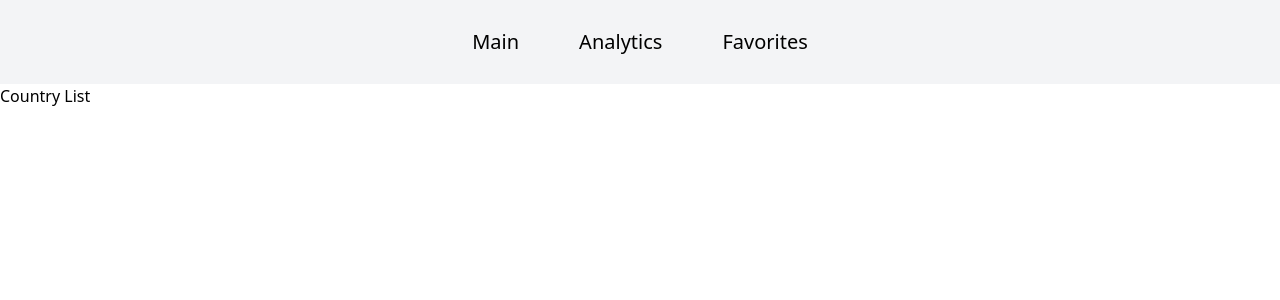
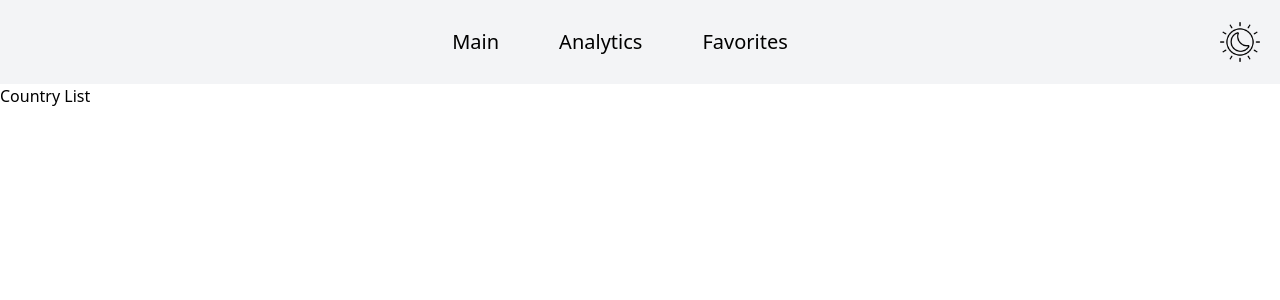
Before and after one commit to systnager/about-countries, a Vue app: page / in a window 1280 px wide. Shown: the top 300 px of the page. Built offline with nearby package versions, Linux system fonts and the light colour scheme; the HTML template or start-up script is replaced by a standard one.

Commit message:
add theme icon layout

```diff
--- a/src/components/TheHeader.vue
+++ b/src/components/TheHeader.vue
@@ -1,6 +1,12 @@
+<script setup lang="ts">
+import { ref } from 'vue'
+
+const isLightTheme = ref(true)
+</script>
+
 <template>
-  <nav class="p-5 bg-gray-100">
-    <div class="flex items-center justify-center gap-5">
+  <nav class="flex items-center justify-between p-5 bg-gray-100">
+    <div class="flex items-center justify-center gap-5 flex-1">
       <RouterLink class="text-xl px-5 py-2 hover:shadow-xl rounded-lg transition" to="/"
         >Main</RouterLink
       >
@@ -11,5 +17,13 @@
         >Favorites</RouterLink
       >
     </div>
+    <div>
+      <img
+        class="w-10 h-10 cursor-pointer transition hover:scale-110 active:scale-90"
+        :src="isLightTheme ? '/light-theme.png' : '/dark-theme.png'"
+        alt="change theme"
+        @click="isLightTheme = !isLightTheme"
+      />
+    </div>
   </nav>
 </template>
```
Also changed, not shown: public/dark-theme.png (added), public/light-theme.png (added).
